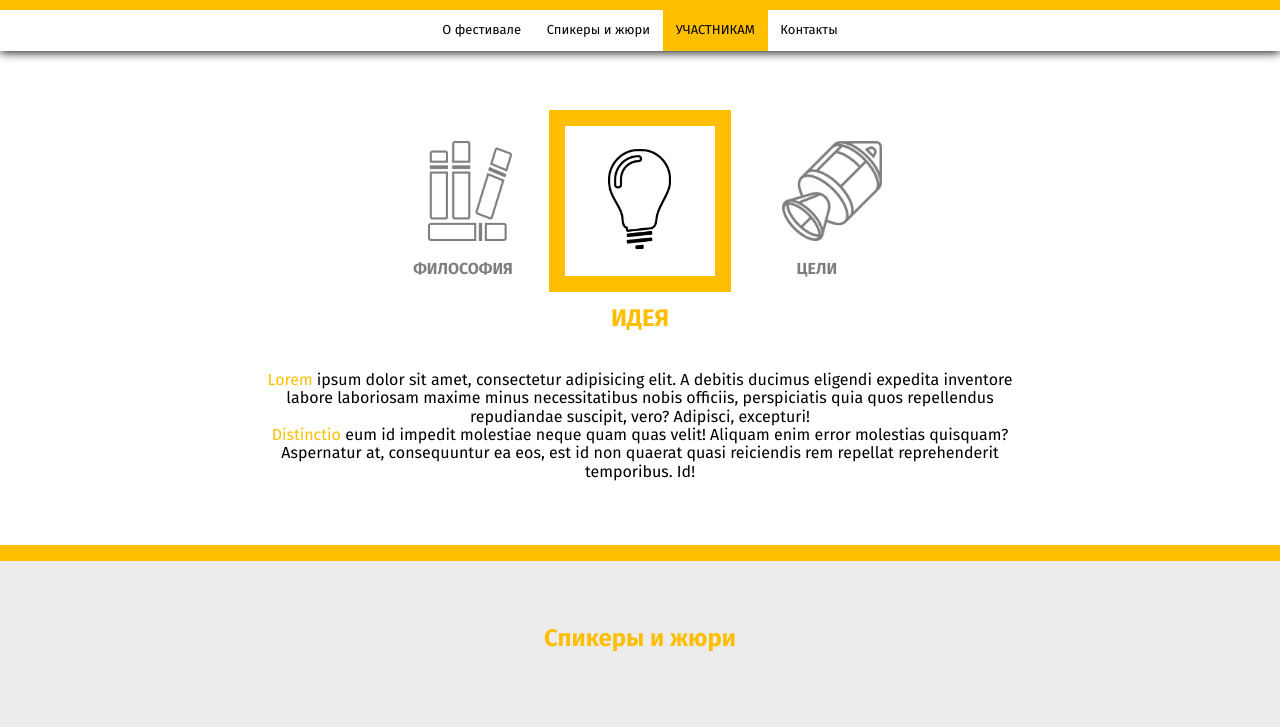
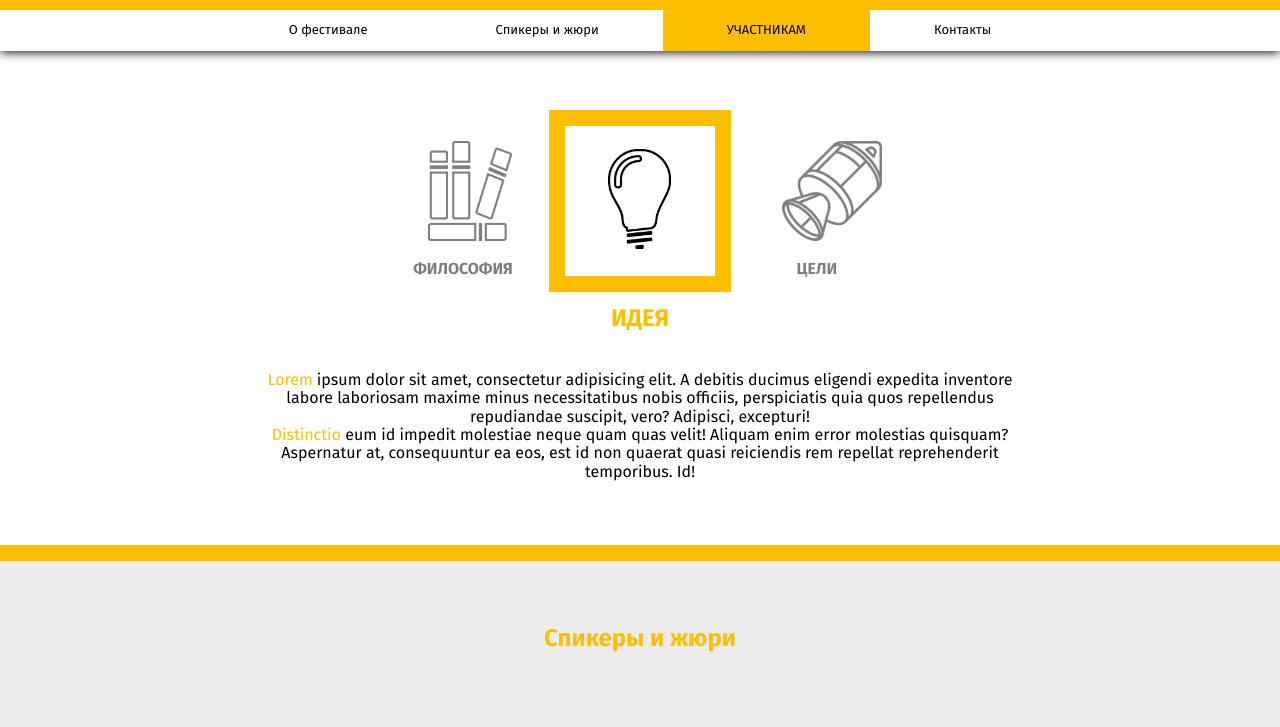
Before and after one commit to azatmagdeev/lending, a website with bundled scripts: page index.html in a window 1280 px wide. Shown: the top 727 px of the page. Built offline with nearby package versions, Linux system fonts and the light colour scheme.

Commit message:
ghpages wrong

```diff
--- a/scss/style.scss
+++ b/scss/style.scss
@@ -44,7 +44,7 @@ body {
 
     &-tab {
       font-size: 13px;
-      padding: 1%;
+      padding: 1% 5% 1%;
 
       a{
         color: black;
```
Also changed, not shown: css/style.css.
